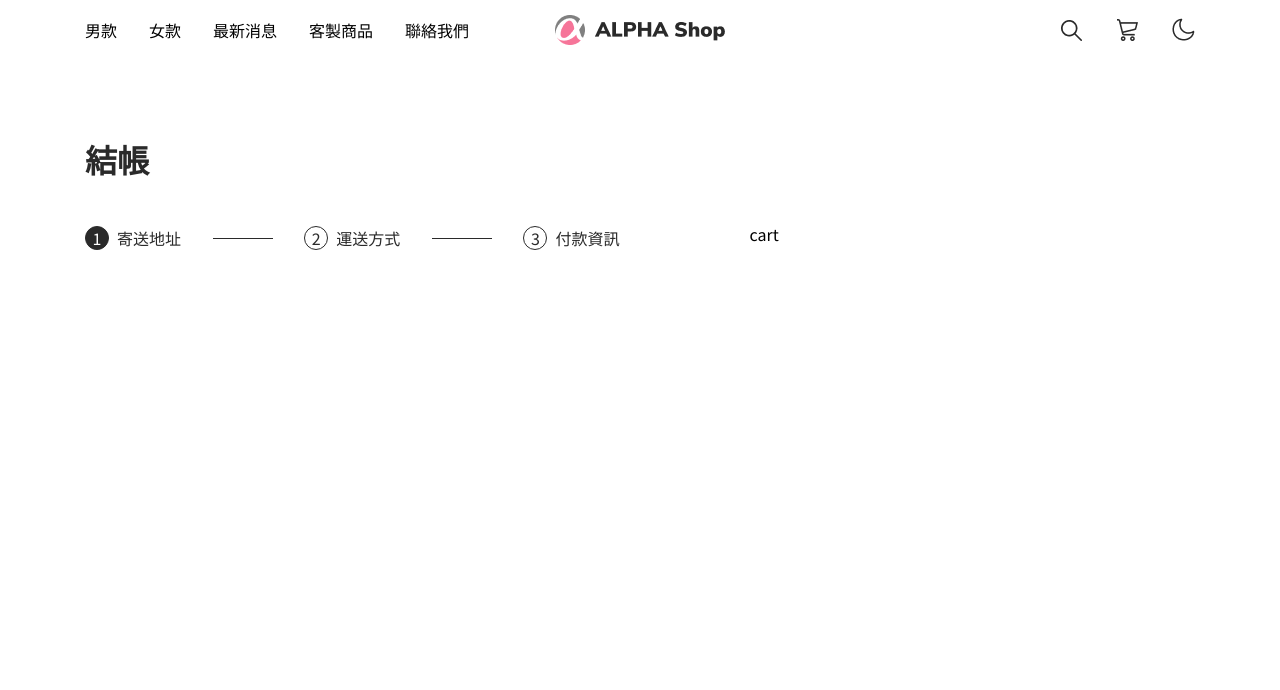
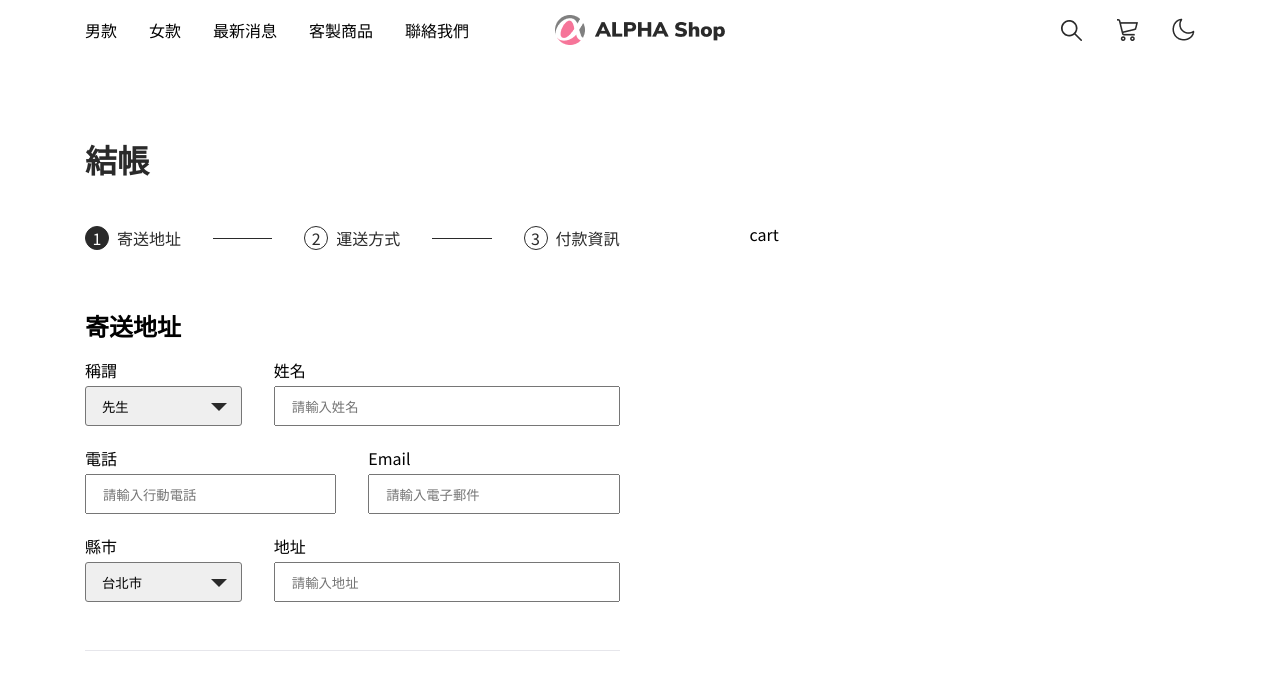
Before and after one commit to LizzzYu/ALPHA-shop, a website built with webpack: page index.html in a window 1280 px wide. Built offline with nearby package versions, Linux system fonts and the light colour scheme.

Commit message:
finish shipping address form layout

```diff
--- a/index.html
+++ b/index.html
@@ -23,11 +23,14 @@
         <h3 class="container__title">結帳</h3>
         <div class="payment-content">
           <div class="payment-content__shipping-info">
-            <div id="stepper" class="payment-content__shipping-info__stepper-container"></div>
+            <div
+              id="stepper"
+              class="payment-content__shipping-info__stepper-container"
+            ></div>
+            <h3 id="sub-title" class="container__sub-title"></h3>
+            <div class="form-panel"></div>
           </div>
-          <div class="payment-content__cart">
-            cart
-          </div>
+          <div class="payment-content__cart">cart</div>
         </div>
       </div>
     </div>
--- /dev/null
+++ b/src/config/pageConfigs.js
@@ -0,0 +1,73 @@
+import '../static/images/icon-search.png';
+import '../static/images/icon-shopping-cart.png';
+import '../static/images/icon-theme.png';
+
+export const headerList = [
+  '男款',
+  '女款',
+  '最新消息',
+  '客製商品',
+  '聯絡我們',
+]
+
+export const stepperItems = [
+  {
+    id: 1,
+    name: '寄送地址',
+    finished: false,
+  }, {
+    id: 2,
+    name: '運送方式',
+    finished: false,
+  }, {
+    id: 3,
+    name: '付款資訊',
+    finished: false,
+  }
+]
+
+export const headerIcons = [
+  'icon-search.png',
+  'icon-shopping-cart.png',
+  'icon-theme.png',
+]
+
+export const formShippingAddress = [
+  {
+    id: 'title',
+    title: '稱謂',
+    placeholder: ''
+  }, {
+    id: 'name',
+    title: '姓名',
+    placeholder: '請輸入姓名'
+  }, {
+    id: 'phone',
+    title: '電話',
+    placeholder: '請輸入行動電話'
+  }, {
+    id: 'email',
+    title: 'Email',
+    placeholder: '請輸入電子郵件'
+  }, {
+    id: 'city',
+    title: '縣市',
+    placeholder: ''
+  }, {
+    id: 'address',
+    title: '地址',
+    placeholder: '請輸入地址'
+  }
+];
+
+export const titleItems = [
+  {
+    id: 'sir',
+    name: '先生'
+  }, {
+    id: 'miss',
+    name: '小姐'
+  }
+];
+
+export const citiesItems = ['台北市', '高雄市'];
--- a/src/main.js
+++ b/src/main.js
@@ -1,38 +1,16 @@
 import './scss/main.scss';
 import './static/images/alpha-shop-logo.png';
-import './static/images/icon-search.png';
-import './static/images/icon-shopping-cart.png';
-import './static/images/icon-theme.png';
 
-const headerList = [
-  '男款',
-  '女款',
-  '最新消息',
-  '客製商品',
-  '聯絡我們',
-]
+import {
+  headerList,
+  stepperItems,
+  headerIcons,
+  formShippingAddress,
+  titleItems,
+  citiesItems
+} from './config/pageConfigs'
 
-const stepperItems = [
-  {
-    id: 1,
-    name: '寄送地址',
-    finished: true,
-  }, {
-    id: 2,
-    name: '運送方式',
-    finished: false,
-  }, {
-    id: 3,
-    name: '付款資訊',
-    finished: false,
-  }
-]
-
-const headerIcons = [
-  'icon-search.png',
-  'icon-shopping-cart.png',
-  'icon-theme.png',
-]
+let currentStep = 1;
 
 const getHeaderList = () => {
   const list = document.querySelector('.header__header-list')
@@ -53,24 +31,94 @@ const getHeaderList = () => {
 // stepper
 const getStepper = () => {
   const stepper = document.querySelector('#stepper')
-  let step = 1
+  stepper.innerHTML = ''
+
   let stepperContent = ''
 
   stepperItems.forEach(step => {
     stepperContent +=
     `<div class="stepper">
-      <div class="stepper__circle${step.finished ? '__active' : ''}">${step.id}</div>
+      <div class="stepper__circle${step.id === currentStep || step.finished ? '__active' : ''}">${step.id}</div>
       <p class="stepper__text">${step.name}</p>
     </div>
     ${step.id !== 3 ? `<div class="stepper__line"></div>` : ''}`
   })
-  stepper.innerHTML = ''
   stepper.innerHTML = stepperContent
+}
+
+// get subTitle
+const getSubTitle = () => {
+  const subTitle = document.querySelector('#sub-title');
+  subTitle.innerHTML = ''
+  const subTitleContent = stepperItems.find(item => item.id === currentStep).name
+  subTitle.innerText = subTitleContent
+}
+
+const getFormContent = () => {
+  const formPanel = document.querySelector('.form-panel')
+  formPanel.innerHTML = ''
+
+  const formContentTop = '<form class="form-panel__row">'
+  const formContentBottom = '</form>'
+
+  let formContent = ''
+  let titleOptions = ''
+  let citiesOptions = ''
+
+  titleItems.forEach(option => titleOptions +=
+    `<option value="${option.id}">
+      ${option.name}
+    </option>
+    `)
+
+  citiesItems.forEach(option => citiesOptions +=
+    `<option value="${option}">
+      ${option}
+    </option>
+    `)
+
+  switch (currentStep) {
+    case 1:
+    formShippingAddress.forEach((item, index) => {
+      if (item.placeholder ===  '') {
+        formContent += `
+        <div class="form-panel__row__input-field form-panel__row__input-${index + 1}">
+          <label for="title">
+            ${item.title}
+          </label>
+          <select
+            id="${item.id}"
+            name="${item.id}" class="form-panel__row__input-field__select">
+            ${item.id === 'title' ? titleOptions : citiesOptions}
+          </select>
+          <i class="form-panel__row__input-field__icon"></i>
+        </div>
+        `
+      } else {
+        formContent += `
+        <div class="form-panel__row__input-field form-panel__row__input-${index + 1}">
+          <label for="${item.id}">
+            ${item.title}
+          </label>
+          <input
+            id="${item.id}"
+            name="${item.id}"
+            type="text"
+            placeholder="${item.placeholder}" />
+        </div>
+        `
+      }
+    })
+  }
+
+  formPanel.innerHTML = formContentTop + formContent + formContentBottom;
 }
 
 const getFullWhenLoaded = () => {
   getHeaderList()
+  getSubTitle()
   getStepper()
+  getFormContent()
 }
 
 getFullWhenLoaded()
--- a/src/scss/foundation/_mixin.scss
+++ b/src/scss/foundation/_mixin.scss
@@ -3,3 +3,10 @@
   justify-content: $justify;
   align-items: $align;
 }
+
+@mixin grid-form-layout($firstCol, $secondCol) {
+  width: 100%;
+  display: grid;
+  grid-template-columns: $firstCol $secondCol;
+  column-gap: 30px;
+}
--- a/src/scss/foundation/_style.scss
+++ b/src/scss/foundation/_style.scss
@@ -21,6 +21,14 @@
   color: $light-black-text;
 }
 
+%subTitle {
+  font-family: 'Noto Sans TC';
+  font-style: normal;
+  font-weight: 700;
+  font-size: 24px;
+  line-height: 24px;
+}
+
 %primaryText {
   font-family: 'Noto Sans TC';
   font-style: normal;
--- a/src/scss/foundation/_variables.scss
+++ b/src/scss/foundation/_variables.scss
@@ -8,6 +8,7 @@ $gray-text: #808080;
 $light-gray-text: #AFB1BD;
 
 $pink: #F67599;
+$light-gray: #E6E6EB;
 
 // check point
 $max-width: 1110px;
--- a/src/scss/main.scss
+++ b/src/scss/main.scss
@@ -3,6 +3,16 @@
 @import './foundation/reset';
 @import './foundation/style';
 @import './foundation/mixin';
+
+input,
+select {
+  width: 100%;
+  height: 40px;
+
+  &:focus-visible {
+    outline: $pink auto 1px;
+  }
+}
 
 .wrapper {
   max-width: $max-width;
@@ -54,6 +64,11 @@
   &__title {
     @extend %mainTitle;
   }
+
+  &__sub-title {
+    @extend %subTitle;
+    padding-top: 64px;
+  }
 }
 
 .payment-content {
@@ -69,10 +84,10 @@
 
     &__stepper-container {
       display: grid;
-      grid-auto-flow: column;
-      grid-auto-columns: max-content;
+      grid-template-columns: auto 1fr auto 1fr auto;
       justify-content: space-between;
       align-items: center;
+      column-gap: 32px;
     }
   }
 }
@@ -113,10 +128,82 @@
   }
 
   &__line {
-    width: 60px;
     height: 1px;
 
     background-color: $light-black-text;
     color: $background-color-light;
   }
 }
+
+.form-panel {
+  @include flex-layout(center, center);
+  padding-bottom: 48px;
+  border-bottom: 1px solid $light-gray;
+
+  &__row {
+    width: 100%;
+    display: grid;
+    grid-template-columns: repeat(6, 1fr);
+    grid-auto-rows: max-content;
+    column-gap: 32px;
+
+    &__input-1 {
+      grid-column: 1 / 3;
+      grid-row: 1 / 2;
+    }
+
+    &__input-2 {
+      grid-column: 3 / 7;
+      grid-row: 1 / 2;
+    }
+
+    &__input-3 {
+      grid-column: 1 / 4;
+      grid-row: 2 / 3;
+    }
+
+    &__input-4 {
+      grid-column: 4 / 7;
+      grid-row: 2 / 3;
+    }
+
+    &__input-5 {
+      grid-column: 1 / 3;
+      grid-row: 3 / 4;
+    }
+
+    &__input-6 {
+      grid-column: 3 / 7;
+      grid-row: 3 / 4;
+    }
+
+    &__input-field {
+      @include flex-layout(flex-start, flex-start);
+      flex-direction: column;
+      position: relative;
+      padding-top: 24px;
+
+      &__select {
+        appearance: none;
+        border-radius: 3px;
+      }
+
+      &__icon {
+        position: absolute;
+        right: 15px;
+        bottom: 15px;
+
+        width: 0;
+        height: 0;
+        border-left: 8px solid transparent;
+        border-right: 8px solid transparent;
+        border-top: 8px solid $light-black-text;
+      }
+
+      :nth-child(2) {
+        margin-top: 8px;
+        padding: 0 16px;
+      }
+    }
+  }
+}
```
